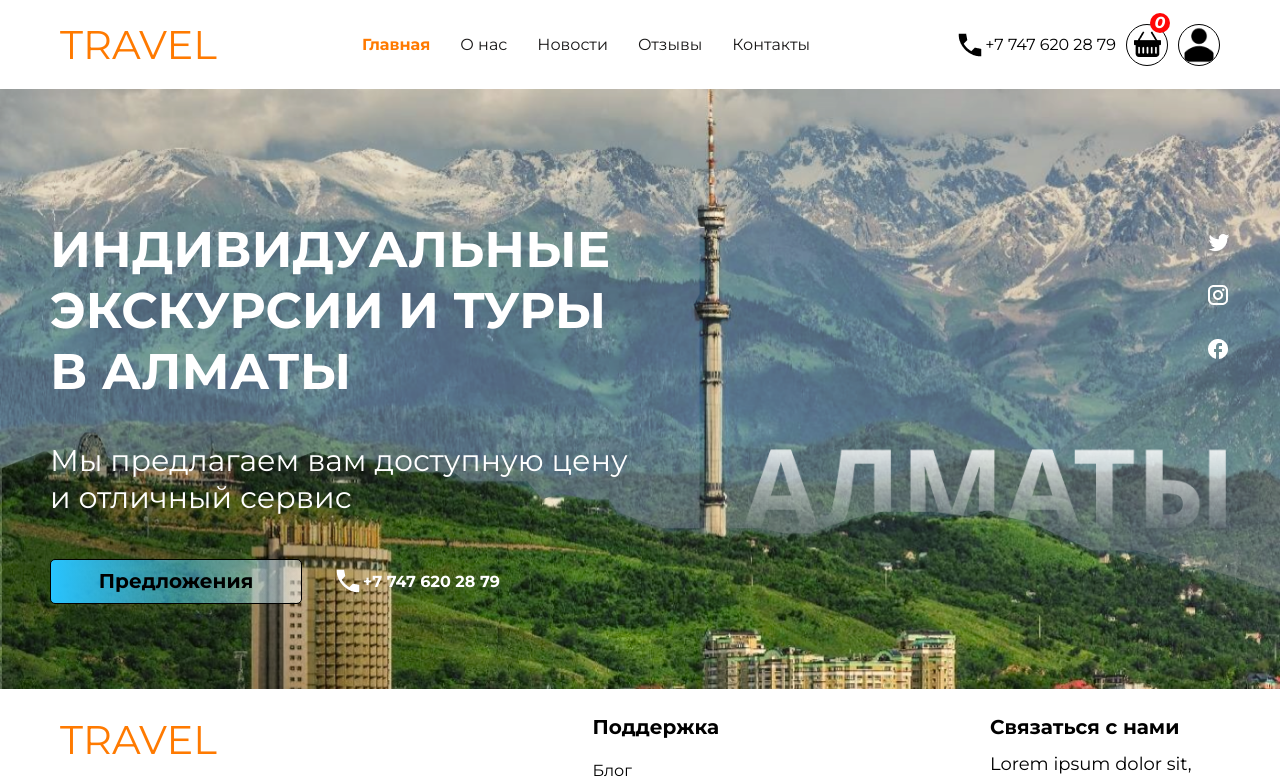
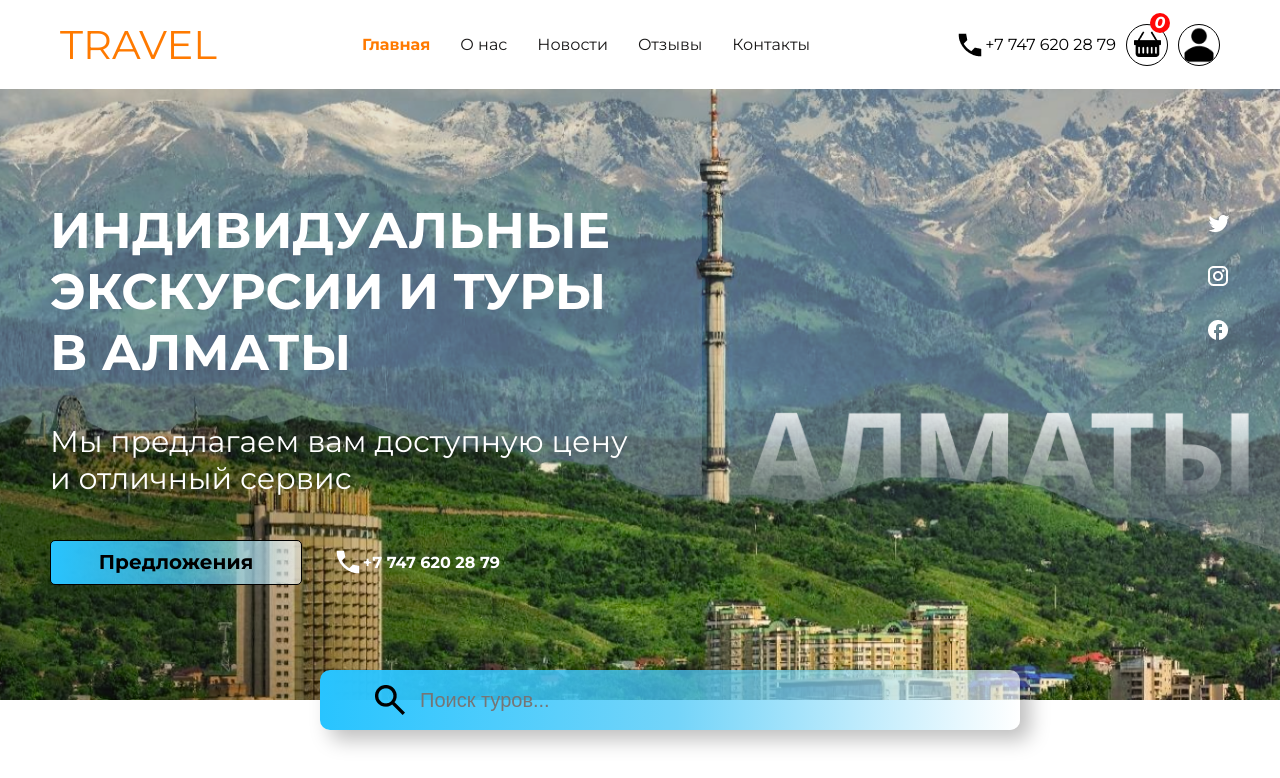
Before and after one commit to KuatBakyt/travelsProject, a React (Create React App) app in the folder travel-app/: page / in a window 1280 px wide. Shown: the top 778 px of the page. Built offline with nearby package versions, Linux system fonts and the light colour scheme.

Commit message:
add input search

```diff
--- a/travel-app/src/allcss/header.css
+++ b/travel-app/src/allcss/header.css
@@ -1,5 +1,7 @@
 .header-main {
     width: 100%;
+    background: #ffffff;
+    position: fixed;
 }
 
 header {
--- a/travel-app/src/allcss/main.css
+++ b/travel-app/src/allcss/main.css
@@ -4,13 +4,13 @@
     background-repeat: no-repeat;
     background-position: center;
     width: 100%;
-    min-height: 600px;
+    min-height: 700px;
 }
 
 main {
     display: flex;
     justify-content: space-between;
-    padding: 130px 0;
+    padding: 200px 0;
     margin: 0 10px;
 }
 
@@ -50,14 +50,14 @@ main {
     cursor: pointer;
     border: 1px solid;
     background: rgb(40,196,255);
-    background: linear-gradient(90deg, rgba(40,196,255,1) 0%, rgba(72,199,247,0.5438550420168067) 51%, rgba(255,255,255,0.48503151260504207) 100%);
+    background: linear-gradient(90deg, rgba(40,196,255,1) 0%, rgba(72,199,247,0.76234243697479) 51%, rgba(255,255,255,0.6362920168067228) 100%);
     text-align: center;
     line-height: 43px;
     font-size: 20px;
     font-weight: bold;
 }
 
-.main-support a{
+.main-support a {
     text-decoration: none;
     color: #ffffff;
     display: flex;
@@ -66,19 +66,45 @@ main {
     font-weight: bold;
 }
 
-.main-support a img{
+.main-support a img {
     filter: invert(1);
 }
 
-.main-social{
+.main-social {
     display: flex;
     flex-direction: column;
 }
 
-.main-social a{
+.main-social a {
     margin: 15px 0;
 }
 
-.main-social a img{
+.main-social a img {
     filter: invert(1);
 }
+
+.search-item {
+    max-width: 600px;
+    width: 100%;
+    height: 60px;
+    border-radius: 10px;
+    background: rgb(40,196,255);
+    background: linear-gradient(90deg, rgba(40,196,255,1) 0%, rgba(72,199,247,0.76234243697479) 51%, rgba(255,255,255,0.6362920168067228) 100%);
+    display: flex;
+    align-items: center;
+    padding: 0 50px;
+    position: relative;
+    top: -30px;
+    left: 25%;
+    box-shadow: 10px 10px 20px 0px #00000040;
+}
+
+.search-item input{
+    width: 250px;
+    flex: 1;
+    border: none;
+    outline: none;
+    background: transparent;
+    padding: 10px;
+    font-size: 20px;
+}
--- /dev/null
+++ b/travel-app/src/components/Items/Items.jsx
@@ -0,0 +1,13 @@
+import React from 'react'
+
+function Items() {
+  return (
+    <div className='items-content'>
+        <div className='container'>
+
+        </div>
+    </div>
+  )
+}
+
+export default Items
--- a/travel-app/src/components/Main/Main.jsx
+++ b/travel-app/src/components/Main/Main.jsx
@@ -1,8 +1,10 @@
 import React from 'react'
 import '../../allcss/main.css'
+import Items from '../Items/Items'
 
 function Main() {
   return (
+    <div>
       <div className='main-content'>
         <div className='container'>
           <main>
@@ -22,6 +24,13 @@ function Main() {
           </main>
         </div>
       </div>
+      <div className='search-item'>
+          <img src="../img/search.png" alt="" />
+          <input type="text" placeholder='Поиск туров...'/>
+      </div>
+    <Items />
+    </div>
+
   )
 }
 
```
Also changed, not shown: travel-app/public/img/search.png (added). Lines whose indentation alone changed are shown as unchanged.
